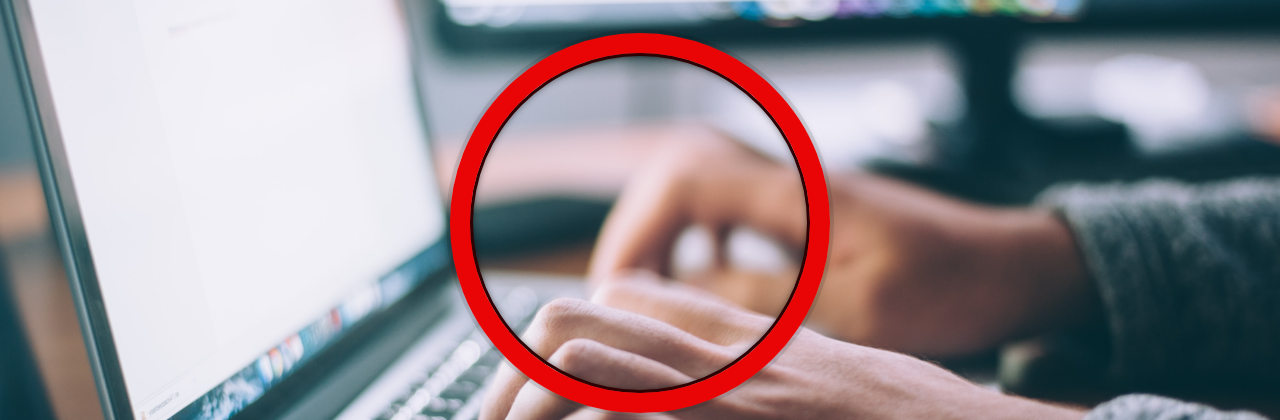
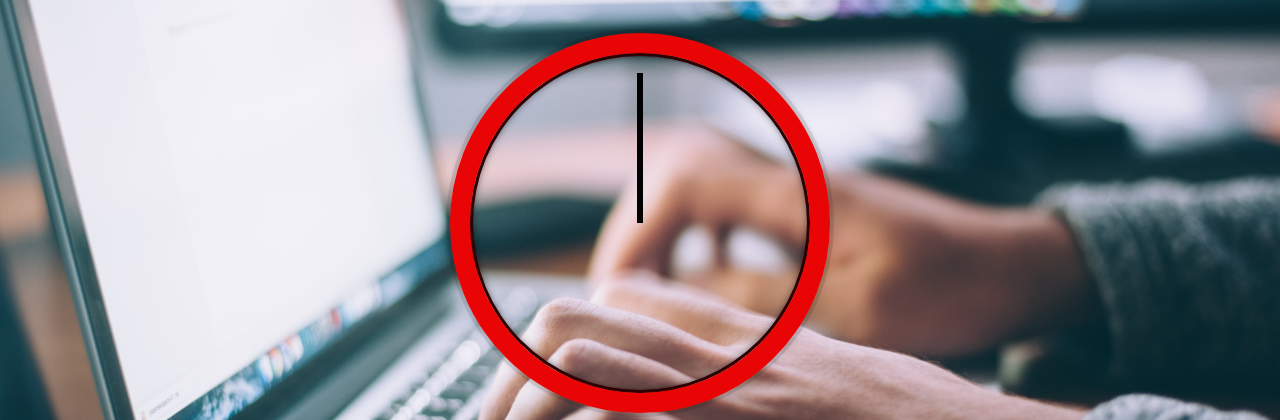
Before and after one commit to Iamsbharti/css-clock, a website: page index.html in a window 1280 px wide. Shown: the part 177-597 px from the top of the page. Drawn offline with Linux system fonts and the light colour scheme.

Commit message:
added transform and trasition for hands

```diff
--- a/style.css
+++ b/style.css
@@ -24,3 +24,20 @@ body {
   box-shadow: 0 0 0 4px rgba(0, 0, 0, 0.1), inset 0 0 0 3px #2e0202,
     inset 0 0 10px black, 0 0 10px rgba(0, 0, 0, 0.2);
 }
+.clock-face {
+  position: relative;
+  width: 100%;
+  height: 100%;
+  transform: translateY(-3px);
+}
+.hand {
+  width: 50%;
+  height: 6px;
+  background: black;
+  position: absolute;
+  top: 50%;
+  transform-origin: 100%;
+  transform: rotate(90deg);
+  transition: all 0.05s;
+  transition-timing-function: cubic-bezier(0.1, 2.7, 0.58, 1);
+}
```
